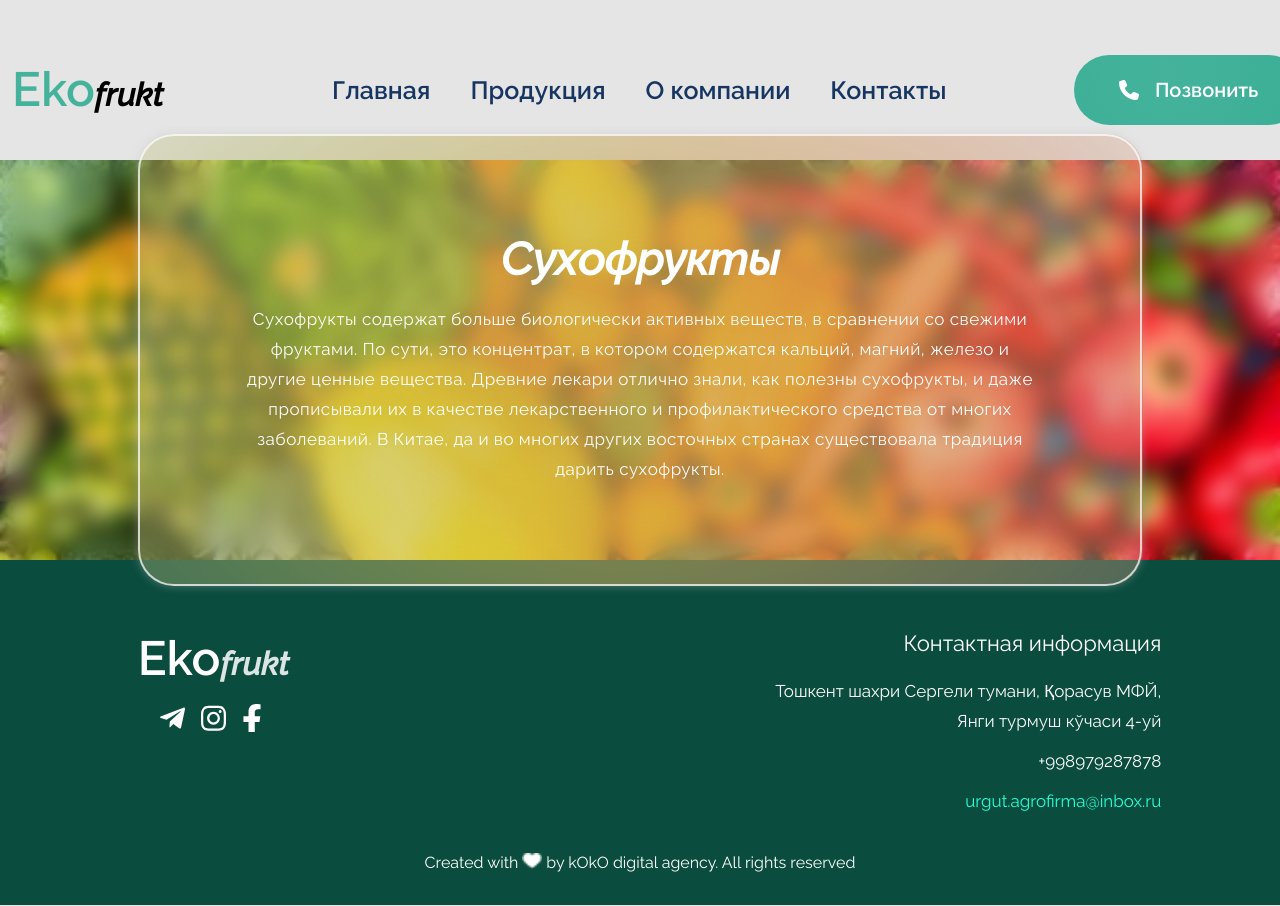
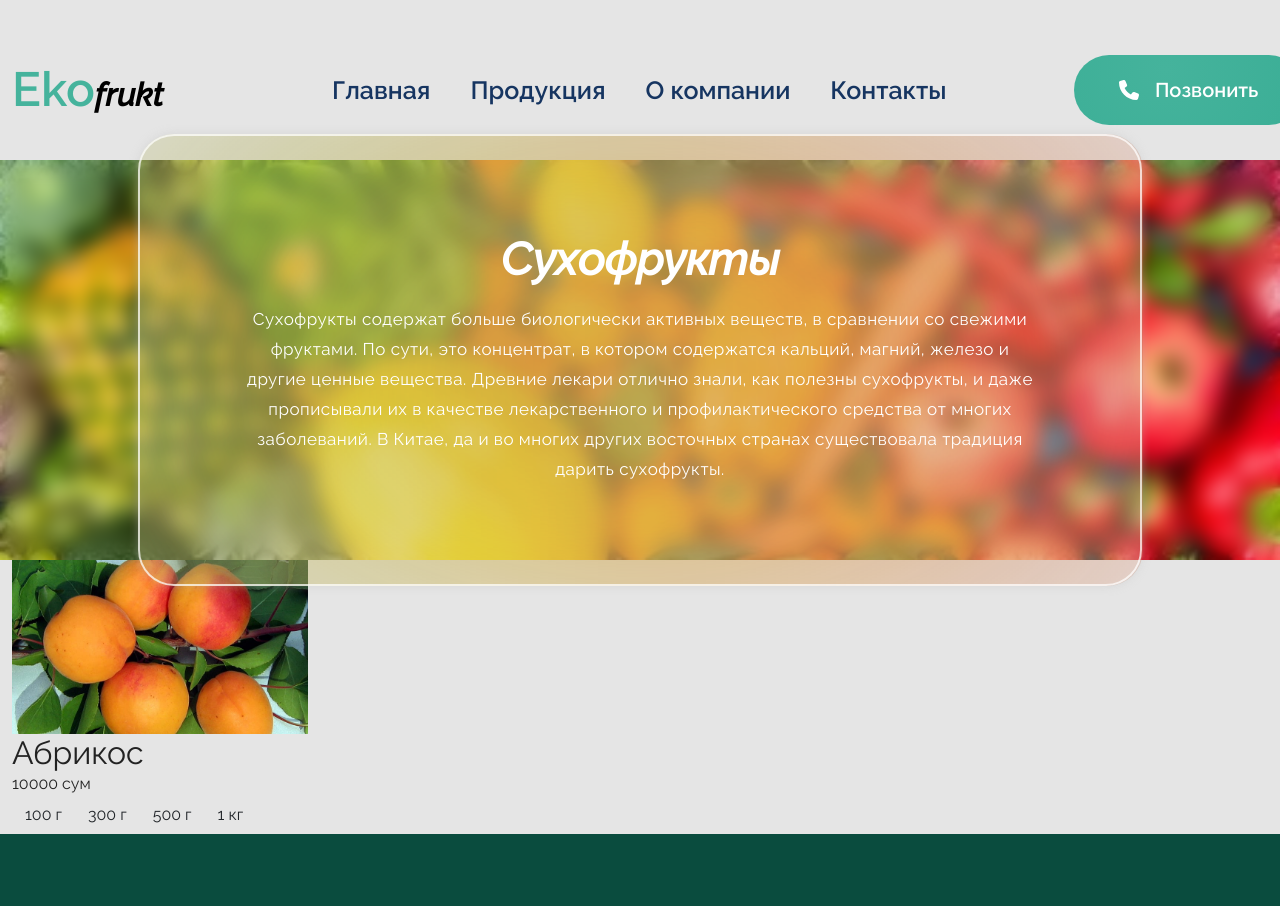
Before and after one commit to 7Davronbek/app-suxofruits-client, a React (Create React App) app: page /catalog/1 in a window 1280 px wide. Shown: the top 906 px of the page. Built offline with nearby package versions, Linux system fonts and the light colour scheme.

Commit message:
suxofruits

```diff
--- a/src/components/CatalogCards.jsx
+++ b/src/components/CatalogCards.jsx
@@ -1,6 +1,14 @@
-import React from 'react'
+import React, { useState } from 'react'
 
 const CatalogCards = () => {
+    let num = 10000
+    const [change, setChange] = useState(10000)
+
+    const handleClick = (n) => {
+        // let m = num / 1000 * n
+        setChange(num / 1000 * n)
+    }
+
     return (
         <>
 
@@ -10,7 +18,15 @@ const CatalogCards = () => {
                         <div className="col-lg-3">
                             <div className="cards">
                                 <div className="img">
-                                <img src="" alt="" className="w-100" />
+                                    <img src="/assets/image/category/1.jpg" alt="" className="w-100" />
+                                </div>
+                                <h2>Абрикос</h2>
+                                <p>{change} сум</p>
+                                <div className="btnWrap">
+                                    <button onClick={(n) => { handleClick(100) }} className="btn myBtns">100 г</button>
+                                    <button onClick={(n) => { handleClick(300) }} className="btn myBtns">300 г</button>
+                                    <button onClick={(n) => { handleClick(500) }} className="btn myBtns">500 г</button>
+                                    <button onClick={(n) => { handleClick(1000) }} className="btn myBtns">1 кг</button>
                                 </div>
                             </div>
                         </div>
--- a/src/pages/CatalogId.jsx
+++ b/src/pages/CatalogId.jsx
@@ -1,10 +1,12 @@
 import React from 'react'
+import CatalogCards from '../components/CatalogCards'
 import CatalogIdHeader from '../components/CatalogIdHeader'
 
 const CatalogId = () => {
   return (
     <>
         <CatalogIdHeader />
+        <CatalogCards />
     </>
   )
 }
```
Also changed, not shown: public/assets/image/category/1.jpg (added). Lines whose indentation alone changed are shown as unchanged.
